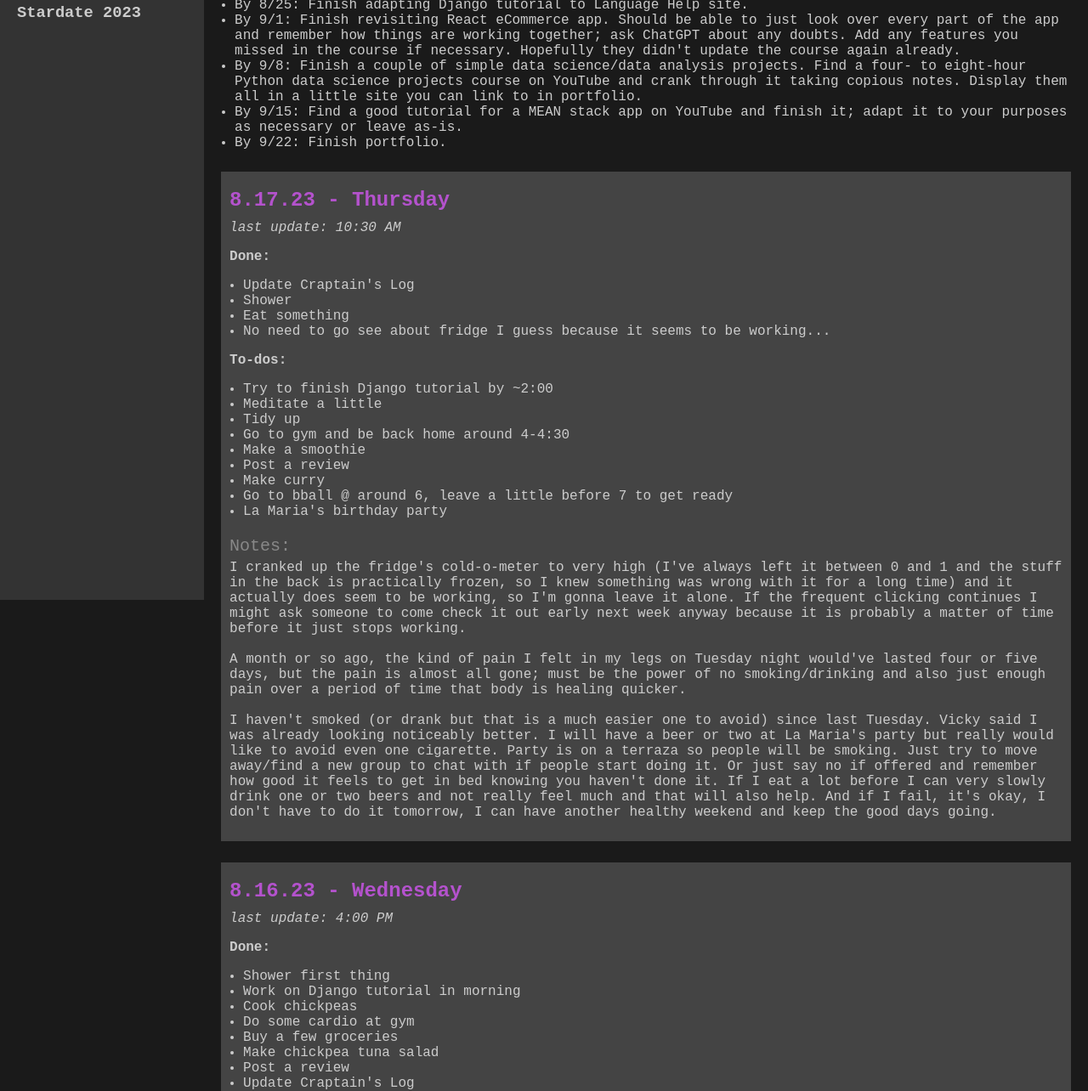
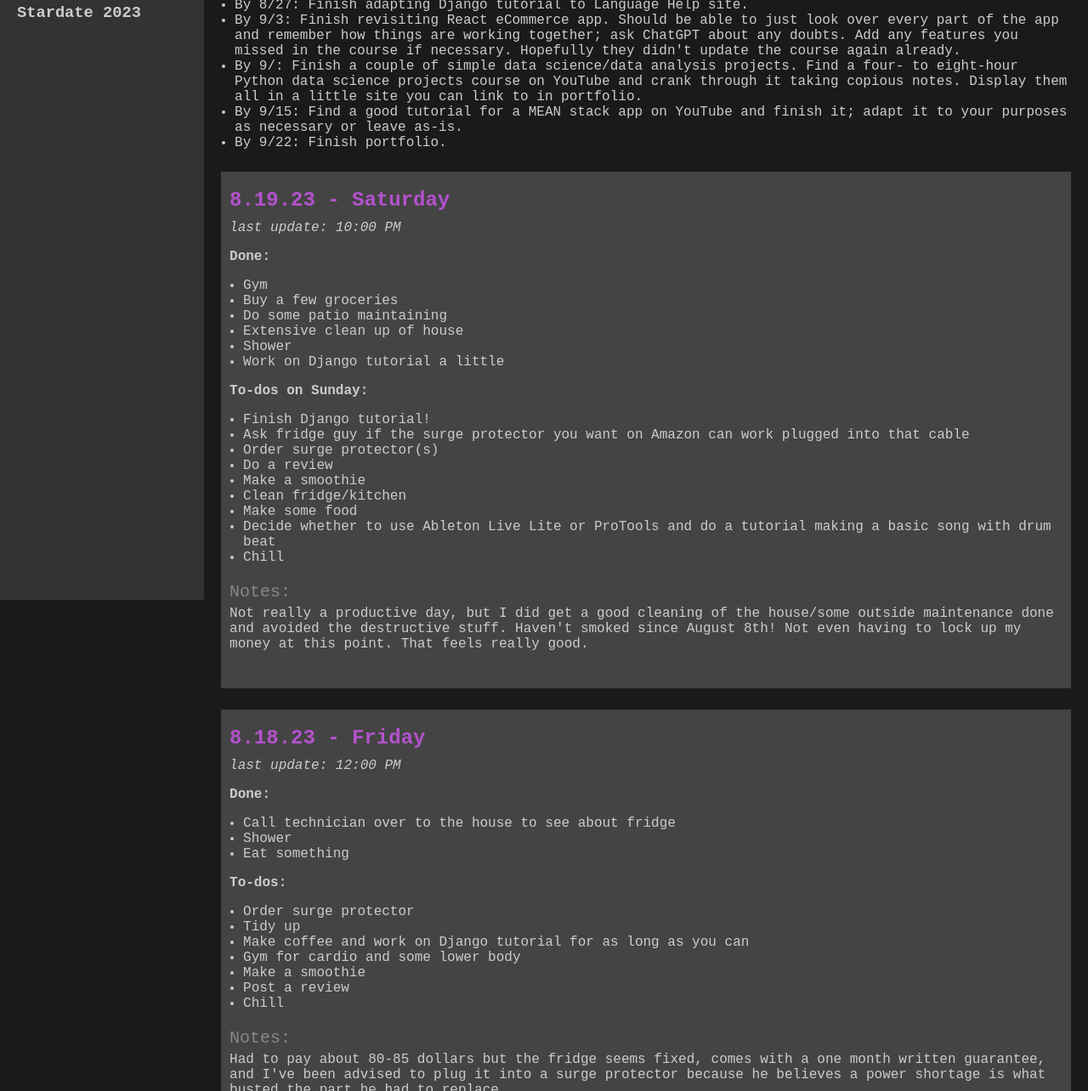
Before and after one commit to nicecore/craptainslog, a plain HTML site: page index.html in a window 1280 px wide. Shown: the part 134-1418 px from the top of the page at 85% size. Drawn offline with Linux system fonts and the light colour scheme.

Commit message:
saturday 8-19

```diff
--- a/index.html
+++ b/index.html
@@ -43,13 +43,70 @@
     <div class="notes">
         <ul>
             <li><strike>By 8/13: Have A Disc A Day fully set up and have at least two album reviews uploaded.</strike></li>
-            <li>By 8/18: Finish Django tutorial.</li>
-            <li>By 8/25: Finish adapting Django tutorial to Language Help site.</li>
-            <li>By 9/1: Finish revisiting React eCommerce app. Should be able to just look over every part of the app and remember how things are working together; ask ChatGPT about any doubts. Add any features you missed in the course if necessary. Hopefully they didn't update the course again already.</li>
-            <li>By 9/8: Finish a couple of simple data science/data analysis projects. Find a four- to eight-hour Python data science projects course on YouTube and crank through it taking copious notes. Display them all in a little site you can link to in portfolio.</li>
+            <li>By 8/20: Finish Django tutorial.</li>
+            <li>By 8/27: Finish adapting Django tutorial to Language Help site.</li>
+            <li>By 9/3: Finish revisiting React eCommerce app. Should be able to just look over every part of the app and remember how things are working together; ask ChatGPT about any doubts. Add any features you missed in the course if necessary. Hopefully they didn't update the course again already.</li>
+            <li>By 9/: Finish a couple of simple data science/data analysis projects. Find a four- to eight-hour Python data science projects course on YouTube and crank through it taking copious notes. Display them all in a little site you can link to in portfolio.</li>
             <li>By 9/15: Find a good tutorial for a MEAN stack app on YouTube and finish it; adapt it to your purposes as necessary or leave as-is.</li>
             <li>By 9/22: Finish portfolio.</li>
         </ul>
+    </div>
+    <div class="log-entry">
+        <h1 class="date-time">8.19.23 - Saturday</h1>
+        <em>last update: 10:00 PM </em>
+        <div class="activities">
+            <ul>
+                <p><strong>Done:</strong></p>
+                <li>Gym</li>
+                <li>Buy a few groceries</li>
+                <li>Do some patio maintaining</li>
+                <li>Extensive clean up of house</li>
+                <li>Shower</li>
+                <li>Work on Django tutorial a little</li>
+                <p><strong>To-dos on Sunday:</strong></p>
+                <li>Finish Django tutorial!</li>
+                <li>Ask fridge guy if the surge protector you want on Amazon can work plugged into that cable</li>
+                <li>Order surge protector(s)</li>
+                <li>Do a review</li>
+                <li>Make a smoothie</li>
+                <li>Clean fridge/kitchen</li>
+                <li>Make some food</li>
+                <li>Decide whether to use Ableton Live Lite or ProTools and do a tutorial making a basic song with drum beat</li>
+                <li>Chill</li>
+            </ul>
+        </div>
+        <p class="notes-title">Notes:</p>
+        <div class="notes">
+            Not really a productive day, but I did get a good cleaning of the house/some outside maintenance done and avoided the destructive stuff. Haven't smoked since August 8th! Not even having to lock up my money at this point. That feels really good.
+            <br><br>
+        </div>
+    </div>
+    <div class="log-entry">
+        <h1 class="date-time">8.18.23 - Friday</h1>
+        <em>last update: 12:00 PM</em>
+        <div class="activities">
+            <ul>
+                <p><strong>Done:</strong></p>
+                <li>Call technician over to the house to see about fridge</li>
+                <li>Shower</li>
+                <li>Eat something</li>
+                <p><strong>To-dos:</strong></p>
+                <li>Order surge protector</li>
+                <li>Tidy up</li>
+                <li>Make coffee and work on Django tutorial for as long as you can</li>
+                <li>Gym for cardio and some lower body</li>
+                <li>Make a smoothie</li>
+                <li>Post a review</li>
+                <li>Chill</li>
+            </ul>
+        </div>
+        <p class="notes-title">Notes:</p>
+        <div class="notes">
+            Had to pay about 80-85 dollars but the fridge seems fixed, comes with a one month written guarantee, and I've been advised to plug it into a surge protector because he believes a power shortage is what busted the part he had to replace.
+            <br><br>
+            Even though I went to a birthday dinner last night and had three beers, I was somehow able to avoid smoking, so that was great.
+            <br><br>
+        </div>
     </div>
     <div class="log-entry">
         <h1 class="date-time">8.17.23 - Thursday</h1>
```
